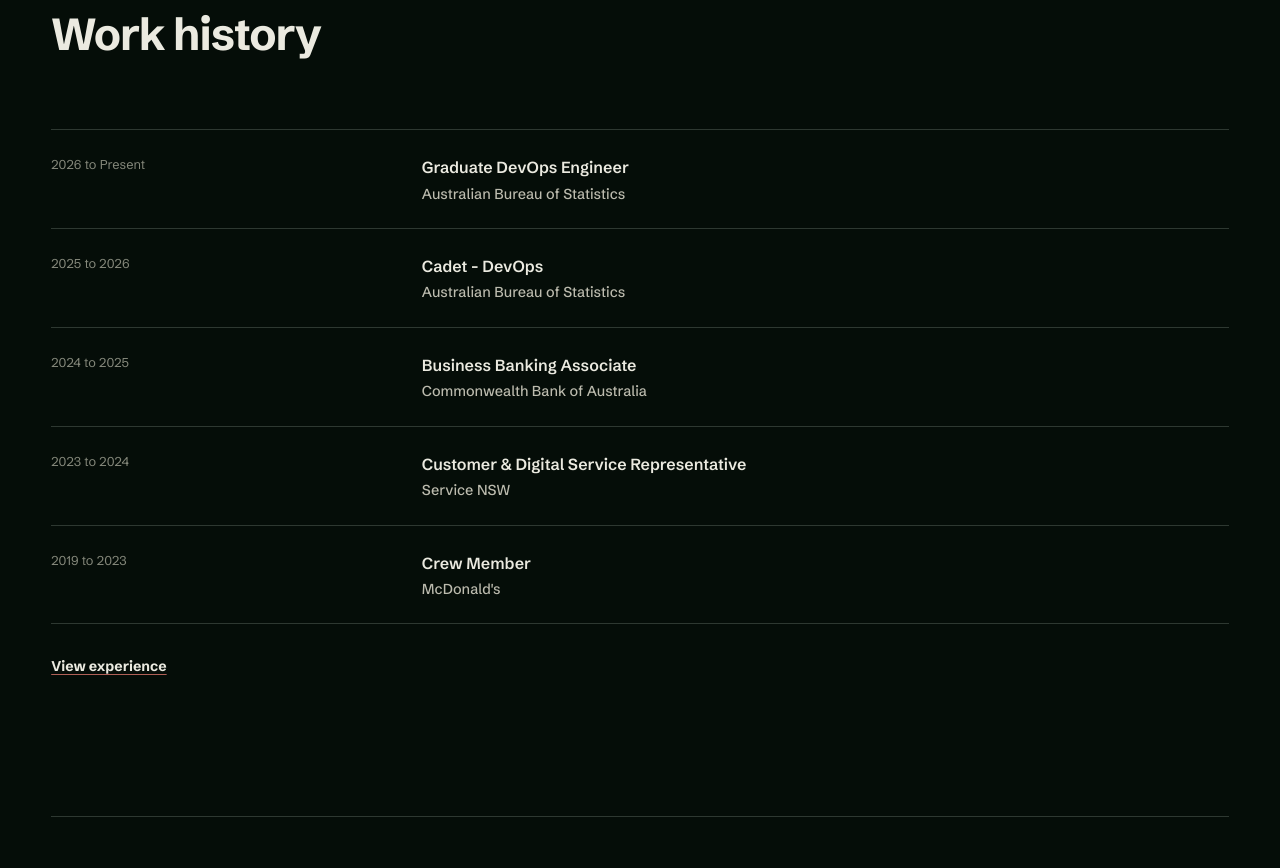
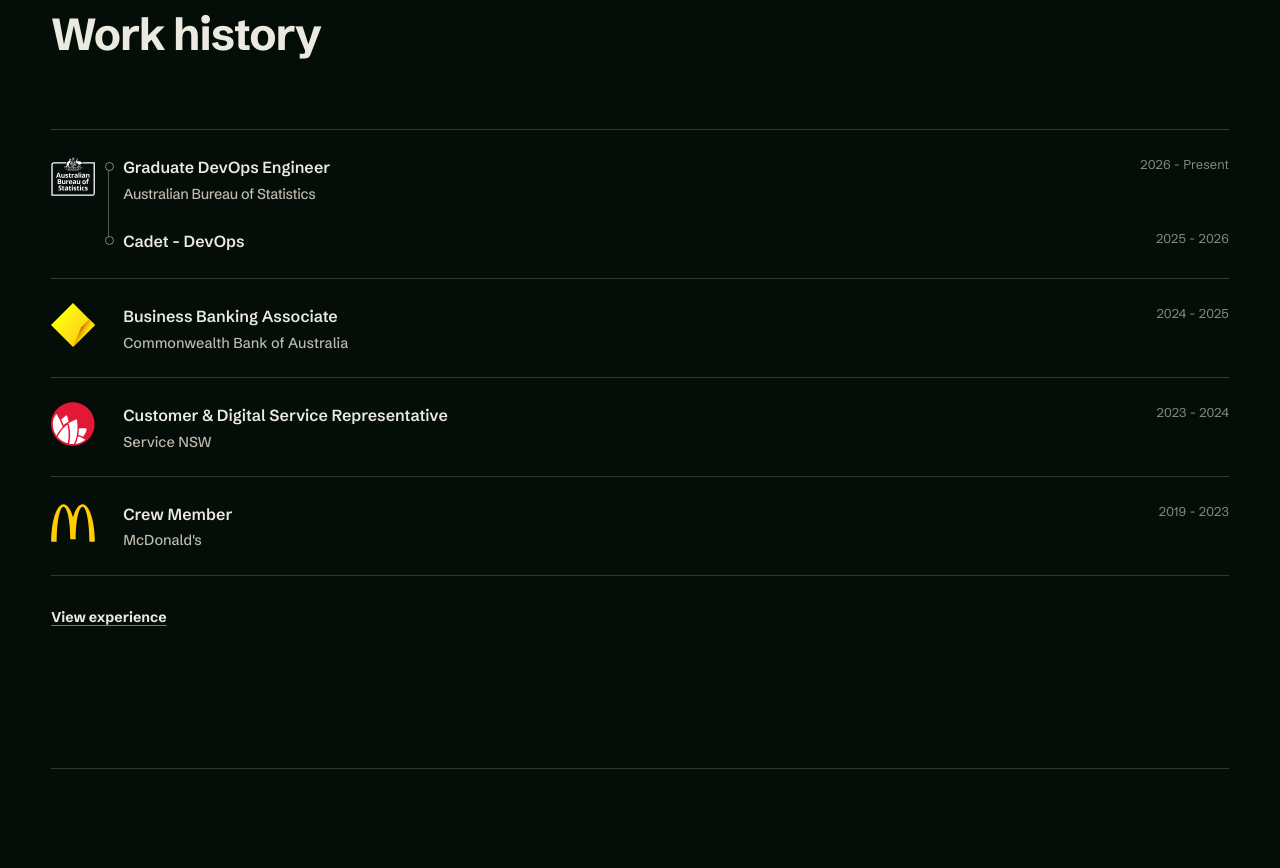
Before and after one commit to PrinceAlii/PrinceAlii.github.io, an Astro site: page / in a window 1280 px wide. Shown: the part 920-1788 px from the top of the page. Built offline with nearby package versions, Linux system fonts and the light colour scheme; Astro itself is replaced by a stand-in of ours.

Commit message:
feat: Add employer logos and group ABS roles

```diff
--- a/src/pages/index.astro
+++ b/src/pages/index.astro
@@ -7,8 +7,19 @@
 const experience = (await getCollection("experience")).sort(
 	(a, b) => b.data.startDate.getTime() - a.data.startDate.getTime(),
 );
+const absExperience = experience.filter(
+	(entry) => entry.data.company === "Australian Bureau of Statistics",
+);
+const otherExperience = experience.filter(
+	(entry) => entry.data.company !== "Australian Bureau of Statistics",
+);
+const employerLogos: Record<string, string> = {
+	"Commonwealth Bank of Australia": "commbank",
+	"Service NSW": "service-nsw",
+	"McDonald's": "mcdonalds",
+};
 const formatYearRange = (entry: (typeof experience)[number]) =>
-	`${entry.data.startDate.getFullYear()} to ${entry.data.endDate === "Present" ? "Present" : entry.data.endDate.getFullYear()}`;
+	`${entry.data.startDate.getFullYear()} - ${entry.data.endDate === "Present" ? "Present" : entry.data.endDate.getFullYear()}`;
 ---
 
 <BaseLayout title="Home">
@@ -34,11 +45,28 @@
 			<h2 id="work-history-title">Work history</h2>
 		</header>
 		<div class="experience-index">
+			{absExperience.length > 0 && (
+				<section class="experience-index-abs-group" aria-labelledby="abs-company-title">
+					<ol class="experience-index-abs-roles">
+					{absExperience.map((entry, index) => (
+						<li class="experience-index-entry experience-index-abs-entry">
+							<p>{formatYearRange(entry)}</p>
+							<div class="experience-index-role experience-index-abs-role">
+								{index === 0 && <img class="experience-index-logo" src="/logos/abs.svg" alt="" width="44" height="44" loading="lazy" decoding="async" />}
+								<p class="experience-index-title">{entry.data.title}</p>
+								{index === 0 && <h3 id="abs-company-title" class="experience-index-company">Australian Bureau of Statistics</h3>}
+							</div>
+						</li>
+					))}
+					</ol>
+				</section>
+			)}
 			{
-				experience.map((entry) => (
+				otherExperience.map((entry) => (
 					<div class="experience-index-entry">
 						<p>{formatYearRange(entry)}</p>
 						<div class="experience-index-role">
+							{employerLogos[entry.data.company] && <img class="experience-index-logo" src={`/logos/${employerLogos[entry.data.company]}.svg`} alt="" width="44" height="44" loading="lazy" decoding="async" />}
 							<p class="experience-index-title">{entry.data.title}</p>
 							<p class="experience-index-company">{entry.data.company}</p>
 						</div>
--- a/src/styles/global.css
+++ b/src/styles/global.css
@@ -340,23 +340,92 @@
 	border-top: 1px solid var(--color-line);
 }
 
+.experience-index-abs-group {
+	border-bottom: 1px solid var(--color-line);
+}
+
+.experience-index-abs-roles {
+	margin: 0;
+	padding: 0;
+	list-style: none;
+}
+
+.experience-index-entry.experience-index-abs-entry {
+	padding-block: 0.75rem;
+	border-bottom: 0;
+}
+
+.experience-index-abs-entry:first-child {
+	padding-top: 1.5rem;
+}
+
+.experience-index-abs-entry:last-child {
+	padding-bottom: 1.5rem;
+}
+
+.experience-index-abs-role {
+	position: relative;
+}
+
+.experience-index-abs-role::before,
+.experience-index-abs-entry:first-child .experience-index-abs-role::after {
+	position: absolute;
+	content: "";
+}
+
+.experience-index-abs-role::before {
+	z-index: 1;
+	top: 0.5rem;
+	left: -1.15rem;
+	width: 0.45rem;
+	aspect-ratio: 1;
+	border: 1px solid var(--color-stone);
+	border-radius: 50%;
+	background: var(--color-field);
+}
+
+.experience-index-abs-entry:first-child .experience-index-abs-role::after {
+	z-index: 0;
+	top: 0.725rem;
+	left: -0.925rem;
+	width: 1px;
+	height: calc(100% + 1.5rem);
+	background: var(--color-line-strong);
+}
+
 .experience-index-entry {
 	display: grid;
-	grid-template-columns: minmax(9rem, 0.38fr) minmax(0, 1fr);
+	grid-template-columns: minmax(0, 1fr) minmax(9rem, auto);
 	gap: clamp(1.5rem, 5vw, 6rem);
 	padding-block: 1.5rem;
 	border-bottom: 1px solid var(--color-line);
 }
 
 .experience-index-entry > p:first-child {
+	grid-column: 2;
+	grid-row: 1;
+	text-align: right;
 	color: var(--color-stone);
 	font-family: var(--font-ui);
 	font-size: 0.8rem;
 }
 
 .experience-index-role {
+	position: relative;
+	grid-column: 1;
+	grid-row: 1;
+	margin-left: 4.5rem;
 	display: grid;
 	gap: 0.25rem;
+}
+
+.experience-index-logo {
+	position: absolute;
+	top: 0;
+	left: -4.5rem;
+	width: 2.75rem;
+	height: 2.75rem;
+	object-fit: contain;
 }
 
 .experience-index-title {
@@ -997,6 +1066,24 @@
 		gap: 0.65rem;
 	}
 
+	.experience-index-abs-entry:first-child .experience-index-abs-role::after {
+		height: calc(100% + 3.47rem);
+	}
+
+	.experience-index-logo {
+		top: 0;
+		left: -4.5rem;
+		width: 2rem;
+		height: 2rem;
+	}
+
+	.experience-index-entry > p:first-child {
+		grid-column: 1;
+		grid-row: 2;
+		margin-left: 4.5rem;
+		text-align: left;
+	}
+
 	.record-row {
 		grid-template-columns: 1fr;
 		gap: 0.4rem;
```
Also changed, not shown: public/logos/SOURCES.md (added, +8 -0 lines), .impeccable/critique/2026-10-08T11-55-18Z__src-pages.md (added), .impeccable/live/config.json (added), public/logos/abs.svg (added), public/logos/commbank.svg (added), public/logos/mcdonalds.svg (added), public/logos/service-nsw.svg (added).
